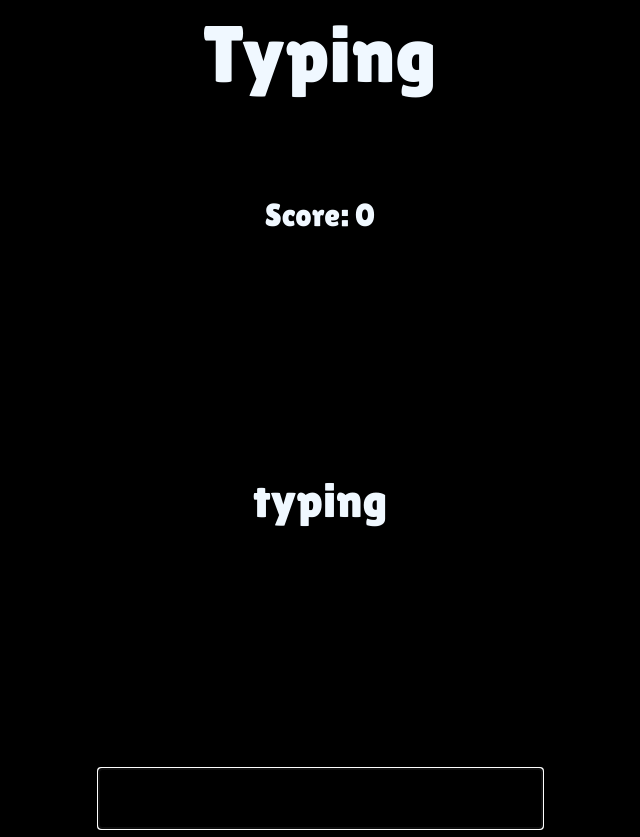
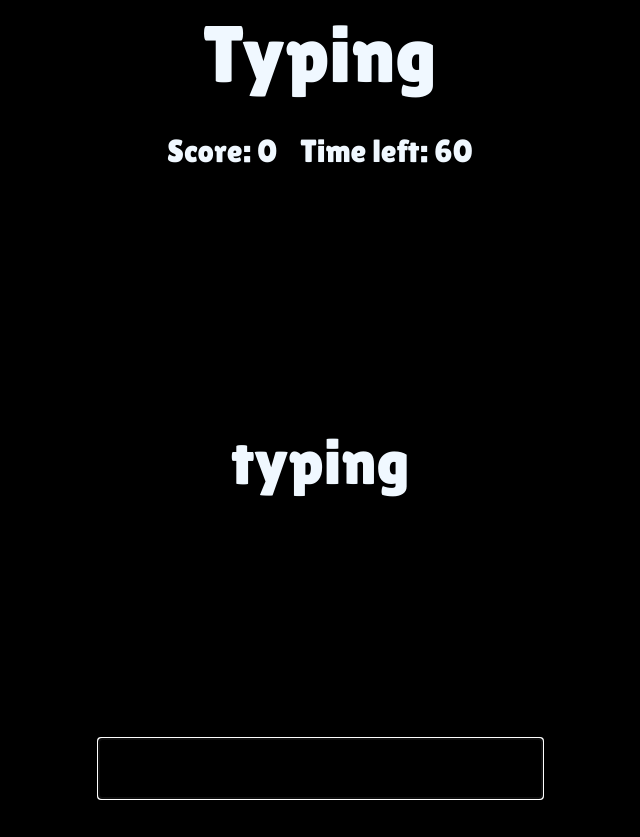
Before and after one commit to btnpushnmunky/typing, a website: page index.html in a window 1280 px wide. Shown: the whole page, without its empty margins (320-960 px from the left). After the commit the page ends 807 px from the top, so only its background shows below. Drawn offline with nearby package versions, Linux system fonts and the light colour scheme.

Commit message:
Added spot for timer

```diff
--- a/game.js
+++ b/game.js
@@ -4,7 +4,10 @@ let wordList = ["word", "typing", "banana", "apple", "boogers"];
 
 const targetWordDiv = document.getElementById("targetWord");
 const scoreSpan = document.getElementById("score");
+const timerSpan = document.getElementById("timer");
+
 let score = 0;
+let timer = 60;
 
 
 function setScore() {
@@ -44,3 +47,4 @@ window.onload=function() {
 focusTextField();
 setWord();
 scoreSpan.innerHTML = score;
+timerSpan.innerHTML = timer;
--- a/index.html
+++ b/index.html
@@ -20,7 +20,10 @@
 
         <div class='container'>
            <div class='title'>Typing</div>
-           <div id="scoreContainer">Score: <span id="score"></span></div>
+           <div id="scoreAndTimerDiv">
+                <span id="scoreContainer">Score: <span id="score"></span></span>
+                <span id="timerContainer">Time left: <span id="timer"></span></span>
+           </div>
            <div id='targetWord' class='word animated infinite bounce delay-5s'></div>
            <form id="typingForm" onSubmit="wordSubmitted()" autocomplete="off">
                <input id='entryBox' type="text">
--- a/styles.css
+++ b/styles.css
@@ -15,8 +15,8 @@ body {
 }
 
 .word {
-    margin-top: 5em;
-    font-size: 3em;
+    margin-top: 4em;
+    font-size: 4em;
 }
 
 #entryBox {
@@ -32,4 +32,15 @@ body {
 #scoreContainer {
     margin-top: 3em;
     font-size: 2em;
+    padding: 10px;
 }
+
+#timerContainer {
+    margin-top: 3em;
+    font-size: 2em;
+    padding: 10px;
+}
+
+#scoreAndTimerDiv {
+    margin-top: 2em;
+}
```
